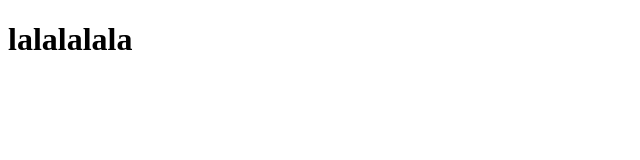
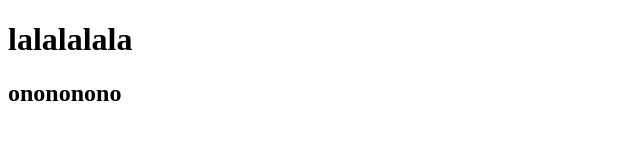
Before and after one commit to femedev/demo-repo, a plain HTML site: page index.html in a window 1280 px wide. Shown: the whole page, without its empty margins (0-640 px from the left). Drawn offline with Linux system fonts and the light colour scheme.

Commit message:
adicionou o onononon

```diff
--- a/index.html
+++ b/index.html
@@ -4,5 +4,6 @@
     <head></head>
     <body>
         <h1>lalalalala</h1>
+        <h2>onononono</h2>
     </body>
 </html>
```
